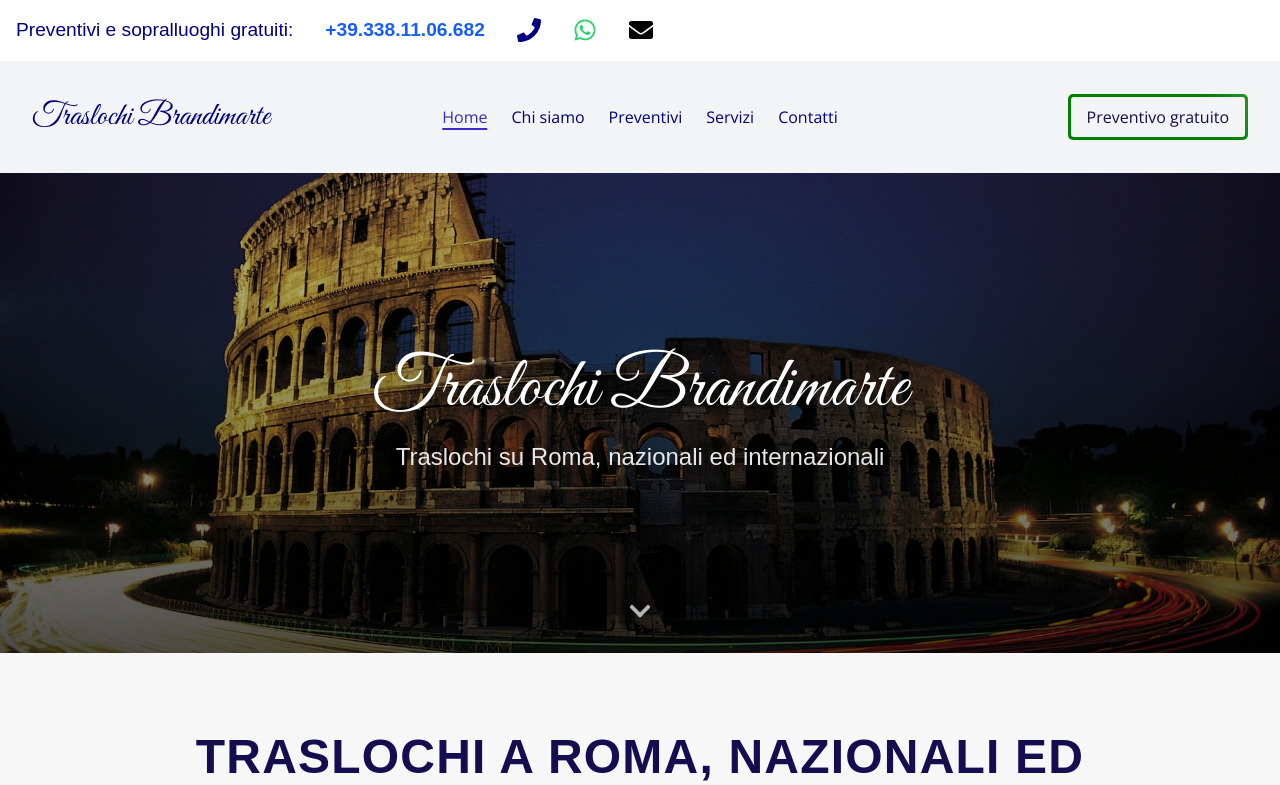
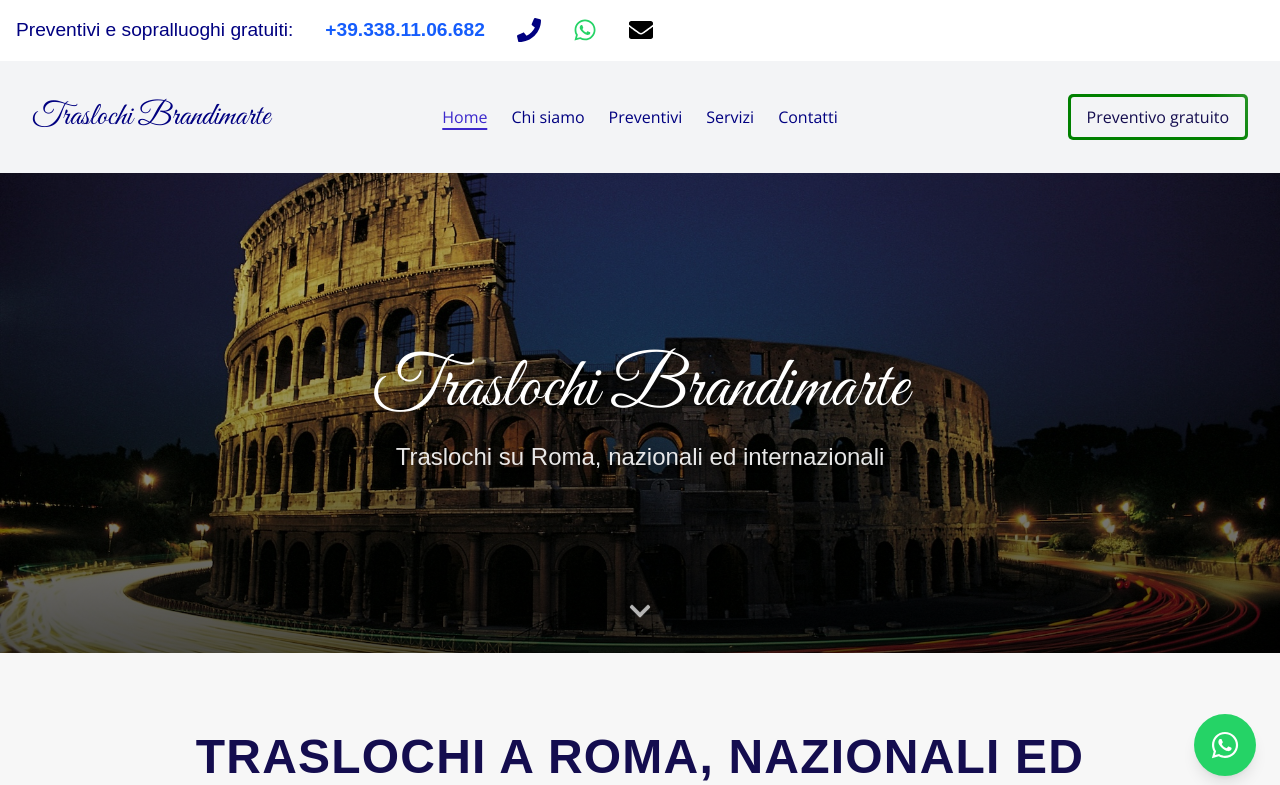
Before and after one commit to MarcoValeri/brandimarte-app, a Next.js app: page / in a window 1280 px wide. Shown: the top 785 px of the page. Built offline with nearby package versions, Linux system fonts and the light colour scheme; a web font is replaced by a local one.

Commit message:
Add metadata

```diff
--- a/app/chi-siamo/page.tsx
+++ b/app/chi-siamo/page.tsx
@@ -1,9 +1,15 @@
+import type { Metadata } from "next";
 import AboutSection from "../components/AboutSection/AboutSection";
 import AboutVideo from "../components/AboutVideo/AboutVideo";
 import Carousel from "../components/Carousel/Carousel";
 import CarouselServices from "../components/CarouselServices/CarouselServices";
 import Footer from "../components/Footer/Footer";
 import Header from "../components/Header/Header";
+
+export const metadata: Metadata = {
+    title: "Chi Siamo | Traslochi Brandimarte Roma",
+    description: "Scopri Traslochi Brandimarte: oltre 10 anni di esperienza nei traslochi a Roma. Personale qualificato, mezzi moderni e servizio professionale.",
+};
 
 const ChiSiamoPage = () => {
     return (
--- /dev/null
+++ b/app/components/WhatsAppButton/WhatsAppButton.tsx
@@ -0,0 +1,16 @@
+import { FaWhatsapp } from "react-icons/fa";
+
+const WhatsAppButton = () => {
+    return (
+        <a
+            href="https://wa.me/393381106682?text=Salve%2C%20vorrei%20informazioni%20sui%20vostri%20servizi."
+            target="_blank"
+            aria-label="Contattaci su WhatsApp"
+            className="fixed bottom-6 right-6 z-50 bg-[#25D366] hover:bg-[#1da851] text-white rounded-full p-4 shadow-lg hover:shadow-xl transition-all duration-300 hover:scale-110"
+        >
+            <FaWhatsapp className="text-3xl" />
+        </a>
+    );
+};
+
+export default WhatsAppButton;
--- a/app/contatti/page.tsx
+++ b/app/contatti/page.tsx
@@ -1,8 +1,14 @@
+import type { Metadata } from "next";
 import Carousel from "../components/Carousel/Carousel";
 import CarouselServices from "../components/CarouselServices/CarouselServices";
 import ContactForm from "../components/ContactForm/ContactForm";
 import Footer from "../components/Footer/Footer";
 import Header from "../components/Header/Header";
+
+export const metadata: Metadata = {
+    title: "Contatti | Traslochi Brandimarte Roma",
+    description: "Contatta Traslochi Brandimarte: telefono, WhatsApp, email. Siamo a tua disposizione per preventivi gratuiti e informazioni sui nostri servizi di trasloco a Roma.",
+};
 
 const ContattiPage = () => {
     return (
--- a/app/layout.tsx
+++ b/app/layout.tsx
@@ -7,6 +7,7 @@ import {
     Open_Sans,
 } from "next/font/google";
 import "./globals.css";
+import WhatsAppButton from "./components/WhatsAppButton/WhatsAppButton";
 
 const greatVibes = Great_Vibes({
     weight: "400",
@@ -62,7 +63,10 @@ export default function RootLayout({
             lang="it"
             className={`${greatVibes.variable} ${notoSerifTC.variable} ${bangers.variable} ${goblinOne.variable} ${openSans.variable} h-full antialiased`}
         >
-            <body className="min-h-full flex flex-col">{children}</body>
+            <body className="min-h-full flex flex-col">
+                {children}
+                <WhatsAppButton />
+            </body>
         </html>
     );
 }
--- a/app/page.tsx
+++ b/app/page.tsx
@@ -1,3 +1,4 @@
+import type { Metadata } from "next";
 import AboutSection from "./components/AboutSection/AboutSection";
 import AboutVideo from "./components/AboutVideo/AboutVideo";
 import Carousel from "./components/Carousel/Carousel";
@@ -6,6 +7,11 @@ import Footer from "./components/Footer/Footer";
 import Header from "./components/Header/Header";
 import QuoteSection from "./components/QuoteSection/QuoteSection";
 import ServiceSection from "./components/ServiceSection/ServiceSection";
+
+export const metadata: Metadata = {
+    title: "Traslochi Brandimarte | Traslochi a Roma, nazionali e internazionali",
+    description: "Traslochi Brandimarte: ditta di traslochi a Roma con oltre 10 anni di esperienza. Traslochi nazionali, internazionali, depositi sorvegliati. Preventivo gratuito online.",
+};
 
 const HomePage = () => {
     return (
--- a/app/preventivi/page.tsx
+++ b/app/preventivi/page.tsx
@@ -1,8 +1,14 @@
+import type { Metadata } from "next";
 import Carousel from "../components/Carousel/Carousel";
 import CarouselServices from "../components/CarouselServices/CarouselServices";
 import Footer from "../components/Footer/Footer";
 import Header from "../components/Header/Header";
 import QuoteSection from "../components/QuoteSection/QuoteSection";
+
+export const metadata: Metadata = {
+    title: "Preventivi Gratuiti | Traslochi Brandimarte Roma",
+    description: "Richiedi un preventivo gratuito per il tuo trasloco a Roma. Preventivo online, telefonico o via email. Sopralluogo gratuito e senza impegno.",
+};
 
 const PreventiviPage = () => {
     return (
--- a/app/servizi/page.tsx
+++ b/app/servizi/page.tsx
@@ -1,7 +1,13 @@
+import type { Metadata } from "next";
 import Carousel from "../components/Carousel/Carousel";
 import Footer from "../components/Footer/Footer";
 import Header from "../components/Header/Header";
 import ServiceSection from "../components/ServiceSection/ServiceSection";
+
+export const metadata: Metadata = {
+    title: "Servizi | Traslochi Brandimarte Roma",
+    description: "Tutti i servizi di Traslochi Brandimarte: traslochi nazionali, internazionali, uffici, appartamenti, trasporto pianoforti, depositi sorvegliati e smaltimento.",
+};
 
 const ServiziPage = () => {
     return (
```
